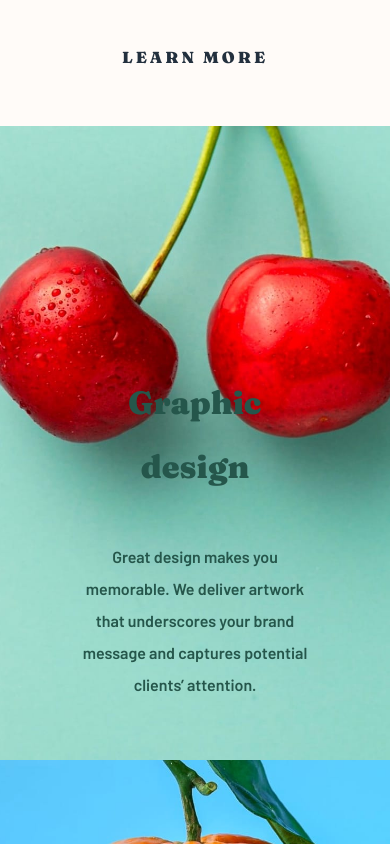
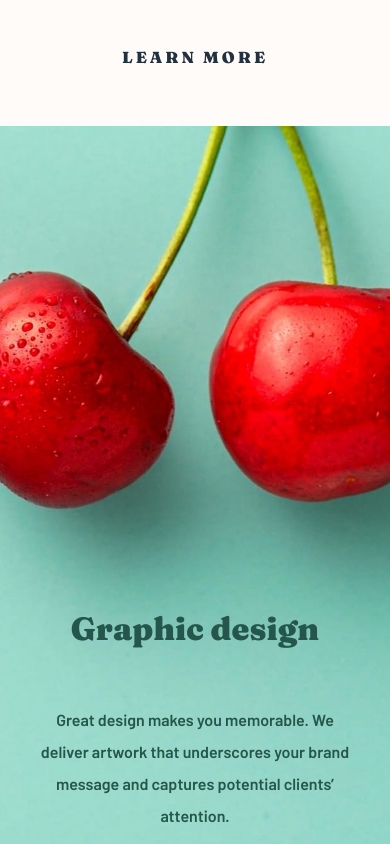
Before and after one commit to IrynaDesigna/sunnyside-agency-landing-page-main, a website: page index.html in a window 390 px wide. Shown: the part 2460-3304 px from the top of the page. Drawn offline with Linux system fonts and the light colour scheme.

Commit message:
first commit

```diff
--- a/index.html
+++ b/index.html
@@ -72,20 +72,20 @@
 
   <div id="services" class="services">
     <div class="service">
-      <picture>
+      <!-- <picture>
         <source media="(min-width: 801px)" srcset="images/desktop/image-graphic-design.jpg">
         <img src="images/mobile/image-graphic-design.jpg" alt="image-graphic-design" class="service-image">
-      </picture>
+      </picture> -->
       <div class="service-descr">
         <h4>Graphic design</h4>
         <div class="">Great design makes you memorable. We deliver artwork that underscores your brand message and captures potential clients’ attention.</div>
       </div>
     </div>
     <div class="service">
-      <picture>
+      <!-- <picture>
         <source media="(min-width: 801px)" srcset="images/desktop/image-photography.jpg">
         <img src="images/mobile/image-photography.jpg" alt="image-photography" class="service-image">
-      </picture>
+      </picture> -->
       <div class="service-descr">
         <h4>Photography</h4>
         <div class="">Increase your credibility by getting the most stunning, high-quality photos that improve your business image.</div>
--- a/sass/style.sass
+++ b/sass/style.sass
@@ -217,21 +217,34 @@ header
   color: $dark-green
   font-size: 1rem
   line-height: 2
-  position: relative
+  // position: relative
+  padding: 20% 0 5%
   @media (max-width: 650px)
     width: 100vw
+    padding: 100% 0 5%
+  &:first-child
+    background: url(../images/desktop/image-graphic-design.jpg) center center/cover
+    @media (max-width: 650px)
+      background: url(../images/mobile/image-graphic-design.jpg) center center/cover
+  &:last-child
+    background: url(../images/desktop/image-photography.jpg) center center/cover
+    @media (max-width: 650px)
+      background: url(../images/mobile/image-photography.jpg) center center/cover
 
-.service-image
-  width: 100%
-  @media (max-width: 650px)
-    width: 100vw
+// .service-image
+//   height: 100%
+//   object-fit: cover
+//   @media (max-width: 650px)
+//     width: 100vw
 
 .service-descr
-  position: absolute
-  bottom: 0
-  padding: 0 20% 5%
-  @media (max-width: 650px)
-    padding-bottom: 15%
+  padding: 10%
+  box-sizing: border-box
+// position: absolute
+//   bottom: 0
+//   padding: 0 20% 5%
+//   @media (max-width: 650px)
+//     padding-bottom: 15%
 
 // Testimonials Section --------
 
```
Also changed, not shown: css/style.css.
